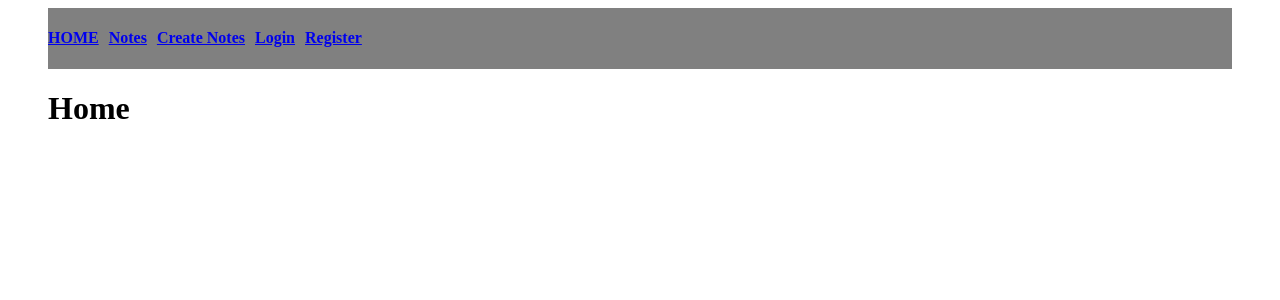
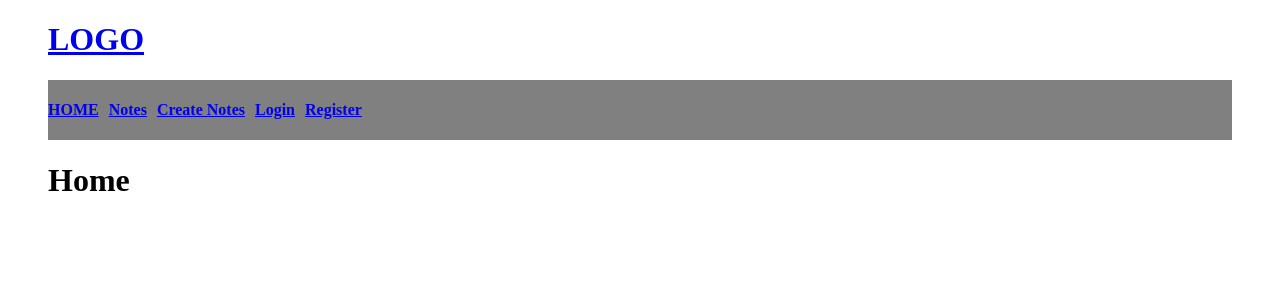
Before and after one commit to fredgbcn/Add_login_to_todo_list, a React (Create React App) app in the folder frontend/: page / in a window 1280 px wide. Shown: the top 300 px of the page. Built offline with nearby package versions, Linux system fonts and the light colour scheme.

Commit message:
begin new header to add session status

```diff
--- a/frontend/src/App.js
+++ b/frontend/src/App.js
@@ -11,13 +11,14 @@
 import Preferences from './components/Preferences.jsx';
 import AddContent from "./components/AddContent";
 import { UserContextProvider } from "./UserContext";
+import Header from "./components/Header";
 
 function App() {
   return (
     <UserContextProvider>
       <Router>
 
-        <Navbar/>
+        <Header/>
         <Routes>
           <Route path="/" element={<Home />} />
 
--- /dev/null
+++ b/frontend/src/components/Header.jsx
@@ -0,0 +1,16 @@
+import { Link } from "react-router-dom";
+import React from "react";
+import Navbar from "./Navbar";
+
+    const Header = (props) => {
+        return (
+            <div>
+                <Link path="/">
+                    <h1>LOGO</h1>
+                </Link>
+                <Navbar />
+            </div>
+        )
+        }
+
+export default Header;
```
